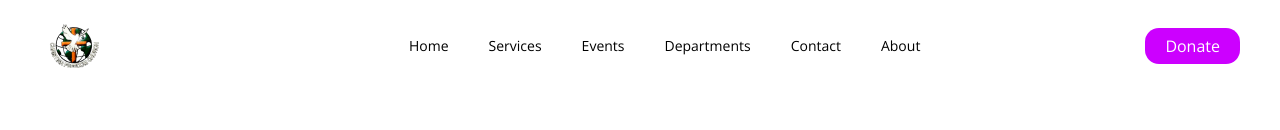
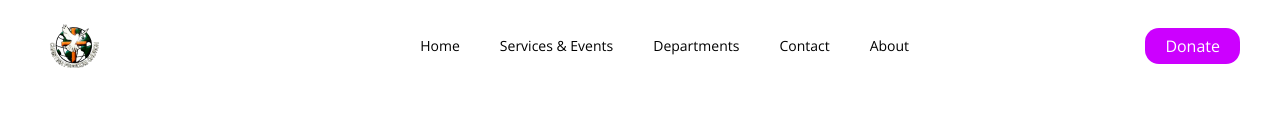
Before and after one commit to twesigetrejan/christian_freedom_church_website, a Next.js app: page / in a window 1280 px wide. Shown: the top 130 px of the page. Built offline with nearby package versions, Linux system fonts and the light colour scheme.

Commit message:
working on the services page setup

```diff
--- /dev/null
+++ b/app/services/page.tsx
@@ -0,0 +1,3 @@
+export default function Services() {
+  return <div className="">Services</div>;
+}
--- a/constants/index.ts
+++ b/constants/index.ts
@@ -46,26 +46,22 @@ export const navlinks: NavLink[] = [
   },
   {
     id: 1,
-    title: "Services",
-    route: "/",
+    title: "Services & Events",
+    route: "/services",
   },
+
   {
     id: 2,
-    title: "Events",
+    title: "Departments",
     route: "/",
   },
   {
     id: 3,
-    title: "Departments",
-    route: "/",
-  },
-  {
-    id: 4,
     title: "Contact",
     route: "/contact",
   },
   {
-    id: 5,
+    id: 4,
     title: "About",
     route: "",
   },
```
